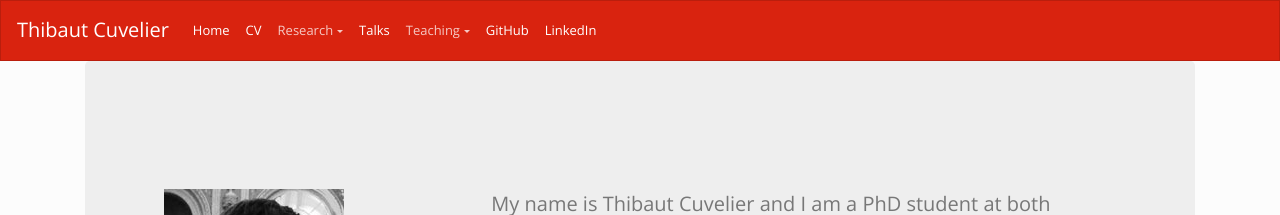
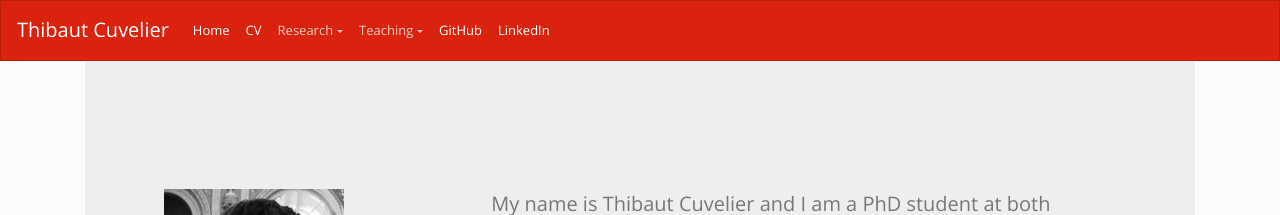
Before and after one commit to dourouc05/dourouc05.github.io, a Jekyll site: the page built from index.md, in a window 1280 px wide. Shown: the top 215 px of the page. Built offline with Jekyll 4.4.1, drawn with Linux system fonts in a browser that asks for light colours; our own code applies the rules of GitHub Pages for plain Markdown files; a script that is not in the unit is left out.

Commit message:
Update default.html

```diff
--- a/_layouts/default.html
+++ b/_layouts/default.html
@@ -39,11 +39,10 @@
               <li class="nav-item dropdown">
                 <a class="nav-link dropdown-toggle" href="/research" id="dropdown-research" data-toggle="dropdown" aria-haspopup="true" aria-expanded="false">Research</a>
                 <div class="dropdown-menu" aria-labelledby="dropdown-research">
-                  <a class="dropdown-item" href="/research#teaching-material">Talks</a>
-                  <a class="dropdown-item" href="/research#teaching-material">Posters</a>
+                  <a class="dropdown-item" href="/talks#talks">Talks</a>
+                  <a class="dropdown-item" href="/talks#posters">Posters</a>
                 </div>
               </li>
-              <li class="nav-item"><a class="nav-link active" href="/talks">Talks</a></li>
               <li class="nav-item dropdown">
                 <a class="nav-link dropdown-toggle" href="/teaching" id="dropdown-teaching" data-toggle="dropdown" aria-haspopup="true" aria-expanded="false">Teaching</a>
                 <div class="dropdown-menu" aria-labelledby="dropdown-teaching">
```
